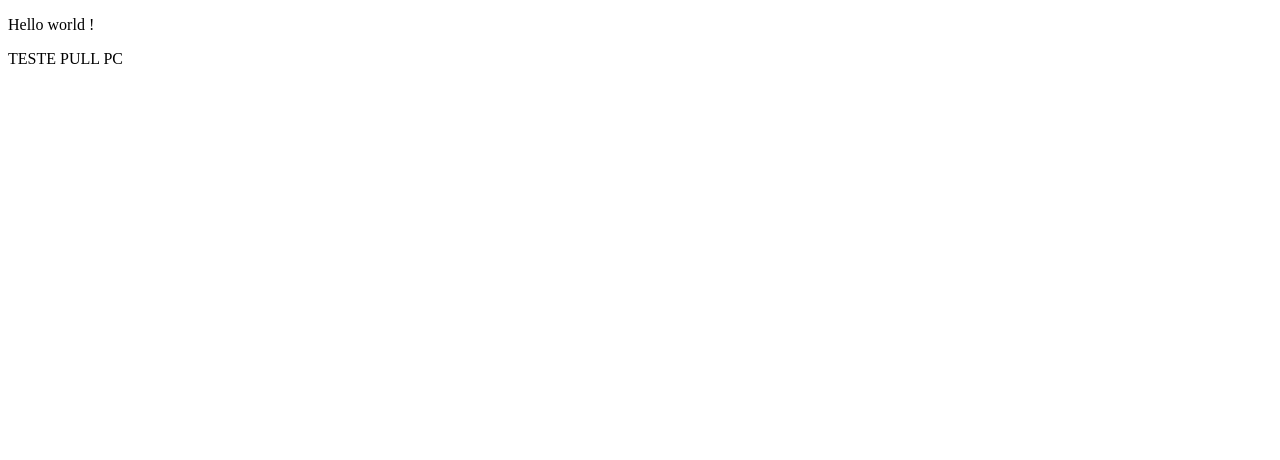
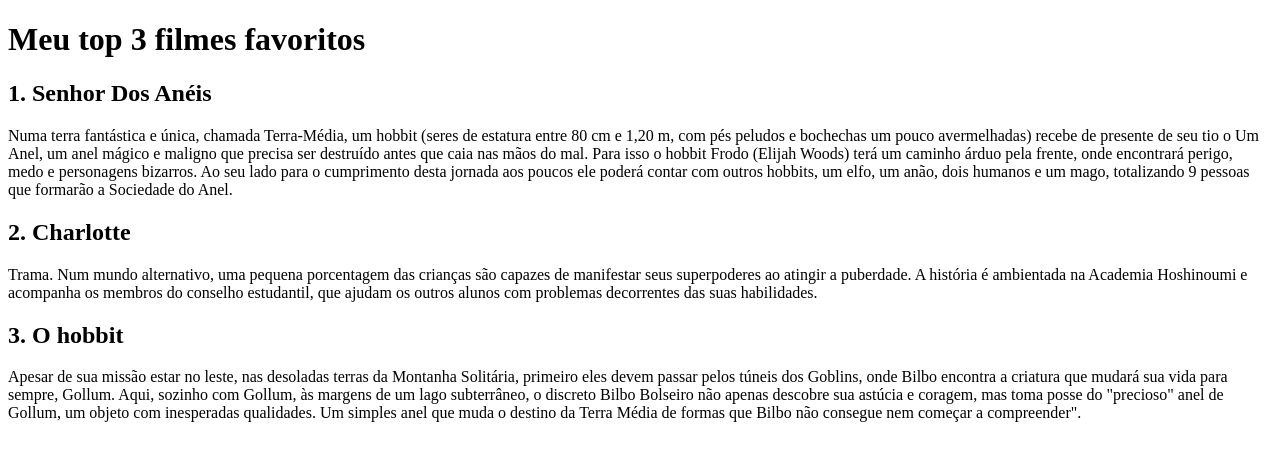
Before and after one commit to lobowww/Repository_1, a plain HTML site: page index.html in a window 1280 px wide. Drawn offline with Linux system fonts and the light colour scheme.

Commit message:
commit sinopse films

```diff
--- a/index.html
+++ b/index.html
@@ -1,17 +1,26 @@
 <!DOCTYPE html>
-<html lang="en">
+<html lang="pt-br">
 
 <head>
     <meta charset="UTF-8">
     <meta http-equiv="X-UA-Compatible" content="IE=edge">
     <meta name="viewport" content="width=device-width, initial-scale=1.0">
     <link rel="stylesheet" href="./style.css" type="text/css">
-    <title>Document</title>
+    <title>Atividade 1</title>
 </head>
 
 <body>
-    <p>Hello world !</p>
-    <p>TESTE PULL PC</p>
+    <div class="main">
+        <h1 class="title1">Meu top 3 filmes favoritos</h1>
+        <h2 class="sub1">1. Senhor Dos Anéis</h2>
+            <p class="textsinopse">Numa terra fantástica e única, chamada Terra-Média, um hobbit (seres de estatura entre 80 cm e 1,20 m, com pés peludos e bochechas um pouco avermelhadas) recebe de presente de seu tio o Um Anel, um anel mágico e maligno que precisa ser destruído antes que caia nas mãos do mal. Para isso o hobbit Frodo (Elijah Woods) terá um caminho árduo pela frente, onde encontrará perigo, medo e personagens bizarros. Ao seu lado para o cumprimento desta jornada aos poucos ele poderá contar com outros hobbits, um elfo, um anão, dois humanos e um mago, totalizando 9 pessoas que formarão a Sociedade do Anel.</p>
+        <h2 class="sub2">2. Charlotte </h2>
+            <p class="textsinopse">Trama. Num mundo alternativo, uma pequena porcentagem das crianças são capazes de manifestar seus superpoderes ao atingir a puberdade. A história é ambientada na Academia Hoshinoumi e acompanha os membros do conselho estudantil, que ajudam os outros alunos com problemas decorrentes das suas habilidades.</p>
+        <h2 class="sub3">3. O hobbit</h2>
+            <p class="textsinopse">Apesar de sua missão estar no leste, nas desoladas terras da Montanha Solitária, primeiro eles devem passar pelos túneis dos Goblins, onde Bilbo encontra a criatura que mudará sua vida para sempre, Gollum.
+
+                Aqui, sozinho com Gollum, às margens de um lago subterrâneo, o discreto Bilbo Bolseiro não apenas descobre sua astúcia e coragem, mas toma posse do "precioso" anel de Gollum, um objeto com inesperadas qualidades. Um simples anel que muda o destino da Terra Média de formas que Bilbo não consegue nem começar a compreender".</p>
+    </div>
 </body>
 
 </html>
```
